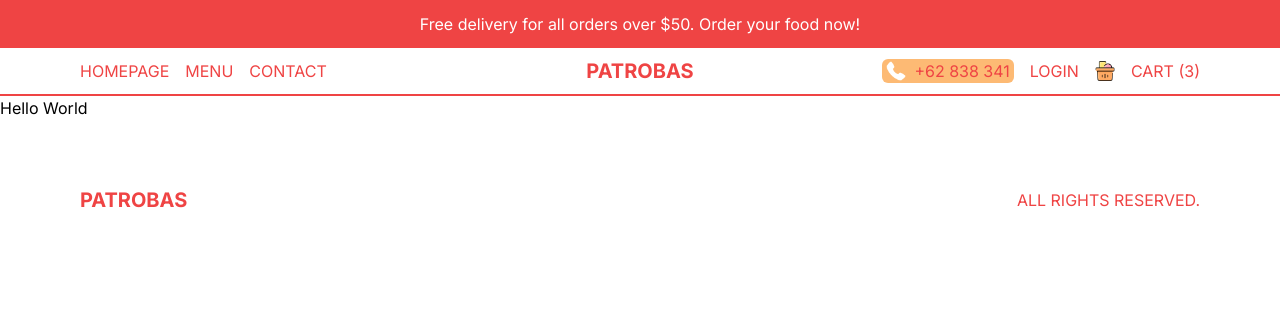
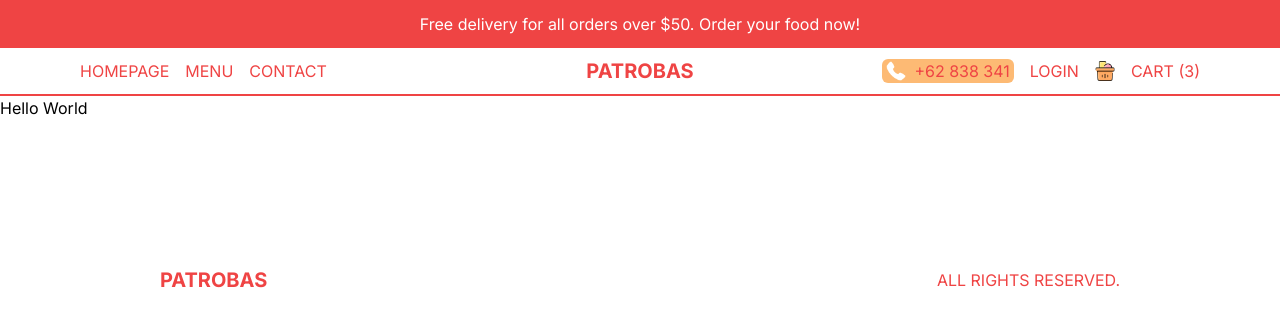
Before and after one commit to hsbysddq/restaurant, a Next.js app: page / in a window 1280 px wide. Shown: the top 326 px of the page. Built offline with nearby package versions, Linux system fonts and the light colour scheme.

Commit message:
Edit design

```diff
--- a/src/app/components/Footer.tsx
+++ b/src/app/components/Footer.tsx
@@ -3,7 +3,7 @@
 
 const Footer = () => {
   return (
-    <div className="h-12 md:h-24 p-4 lg:p-20 xl:-40  text-red-500 flex items-center justify-between">
+    <div className="h-12 md:h-24 p-4 lg:p-20 xl:p-40  text-red-500 flex items-center justify-between">
       <Link href="/" className="font-bold text-xl">
         PATROBAS
       </Link>
```
